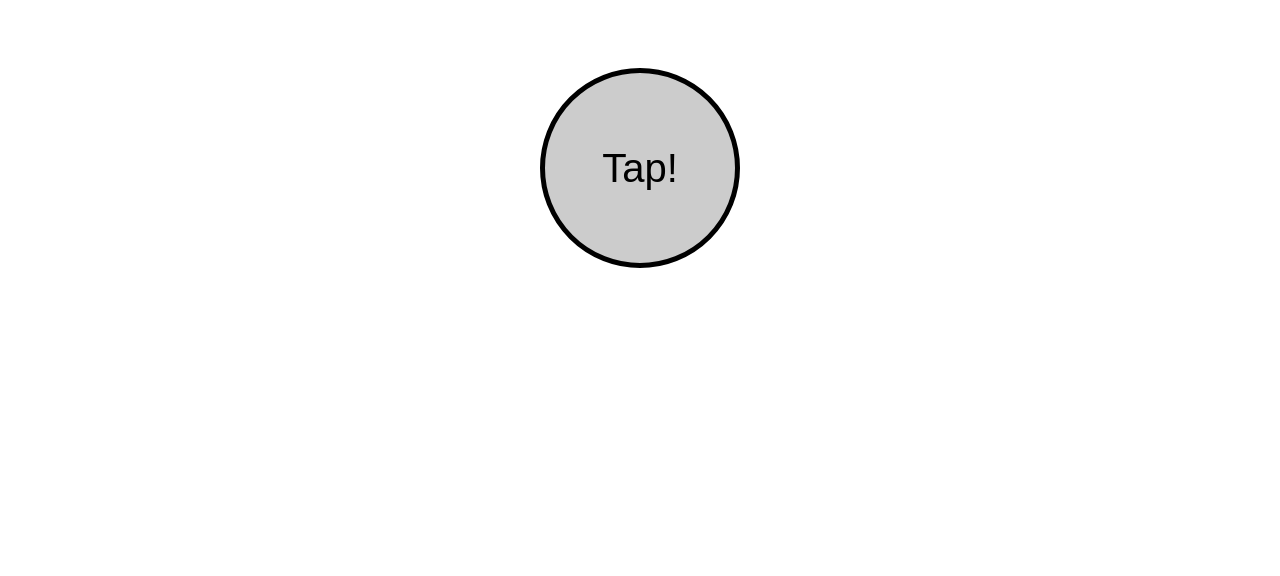
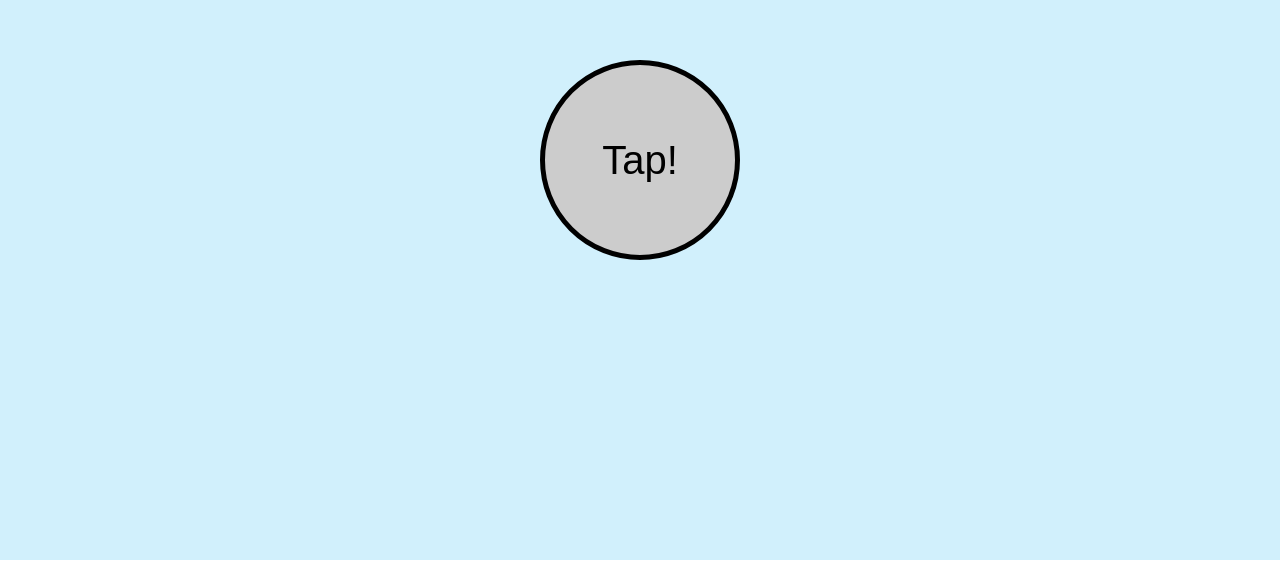
Before and after one commit to rm08K/Sotusei, a Nuxt app: page /Maracas in a window 1280 px wide. Shown: the part 240-816 px from the top of the page. Built offline with nearby package versions, Linux system fonts and the light colour scheme.

Commit message:
🛠デザインを調整

```diff
--- a/pages/Maracas.vue
+++ b/pages/Maracas.vue
@@ -6,11 +6,16 @@
   </div>
 </template>
 
-<style lang="scss" scoped>
+<style lang="scss">
+body {
+  margin: 0;
+}
+
 .maracasContainer {
   width: 100%;
   height: 100vh;
   position: relative;
+  background-color: rgb(209, 240, 252);
 }
 #switch {
   position: absolute;
```
